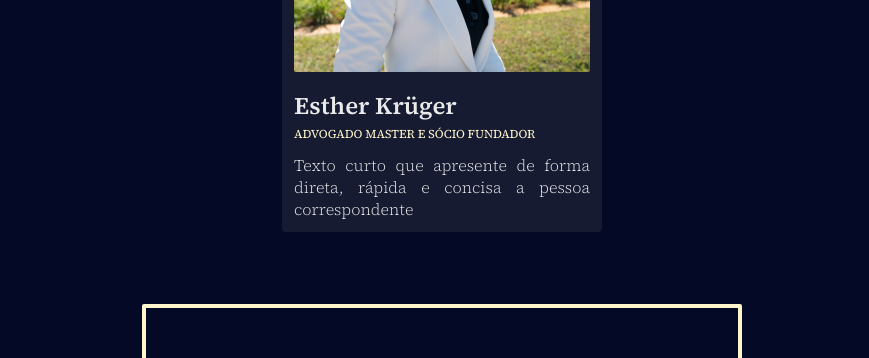
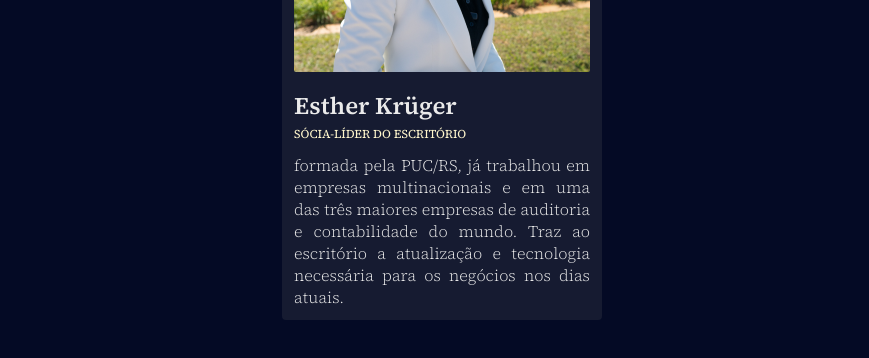
Before and after one commit to leafartech/vincita, a Next.js app: page / in a window 1280 px wide. Shown: the part 1080-1438 px from the top of the page, without its empty margins (198-1067 px from the left). Built offline with nearby package versions, Linux system fonts and the light colour scheme.

Commit message:
Update index.js

```diff
--- a/src/screens/HomeScreen/index.js
+++ b/src/screens/HomeScreen/index.js
@@ -21,7 +21,7 @@ export default function HomeScreen() {
                     <Title bot={ true }>Nossos melhores advogados a 1 clique de distância</Title>
                     {/* <div className={ styles.bord }></div> */}
                     <div className={ 'flex' } style={{ marginTop: '24px'}}>
-                        <Card href="/equipe/bossuet" name="Esther Krüger" path="1" position="Advogado master e sócio fundador" text="Texto curto que apresente de forma direta, rápida e concisa a pessoa correspondente"></Card>
+                        <Card href="/equipe/bossuet" name="Esther Krüger" path="1" position="Sócia-líder do escritório" text="formada pela PUC/RS, já trabalhou em empresas multinacionais e em uma das três maiores empresas de auditoria e contabilidade do mundo. Traz ao escritório a atualização e tecnologia necessária para os negócios nos dias atuais."></Card>
                     </div>
                 </Section>
                 <Section top={true} >
```
